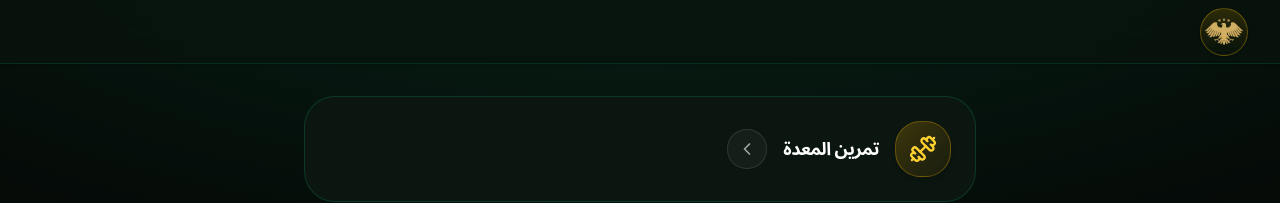
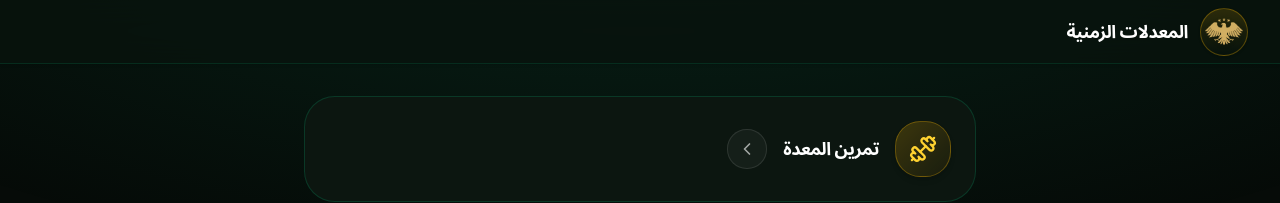
Before and after one commit to yusualhashash/armored-training, a Next.js app: page / in a window 1280 px wide. Both pictures are taken after a click on the button "الرياضة". Shown: the top 203 px of the page. Built offline with nearby package versions, Linux system fonts and the light colour scheme.

Commit message:
refactor: update layout and text formatting in AppShell and HomeHeader components

```diff
--- a/components/app/app-shell.tsx
+++ b/components/app/app-shell.tsx
@@ -132,12 +132,20 @@ export function AppShell() {
                 </h1>
               </div>
             ) : currentSection ? (
+              <div className="flex min-w-0 items-center gap-3">
                 <div className="relative flex size-12 shrink-0 items-center justify-center rounded-2xl border border-amber-400/30 bg-gradient-to-b from-amber-400/15 to-transparent p-1 shadow-sm">
                   <img
                     src="/eagle-logo.png"
                     alt="شعار النسر الذهبي"
                     className="h-full w-full object-contain drop-shadow"
                   />
+                </div>
+
+                <div className="min-w-0">
+                  <h1 className="truncate text-base font-bold text-white tracking-tight sm:text-lg">
+                    المعدلات الزمنية
+                  </h1>
+                </div>
               </div>
             ) : (
               <HomeHeader />
--- a/components/app/home-view.tsx
+++ b/components/app/home-view.tsx
@@ -87,7 +87,7 @@ export function HomeHeader() {
           المعدلات الزمنية
         </h1>
         <p className="truncate text-[11px] font-medium text-emerald-400/80">
-          فرع تدريب المدرعات · منظومة التقييم
+          فرع تدريب المدرعات - منظومة التقييم
         </p>
       </div>
     </div>
```
Lines whose indentation alone changed are shown as unchanged.
